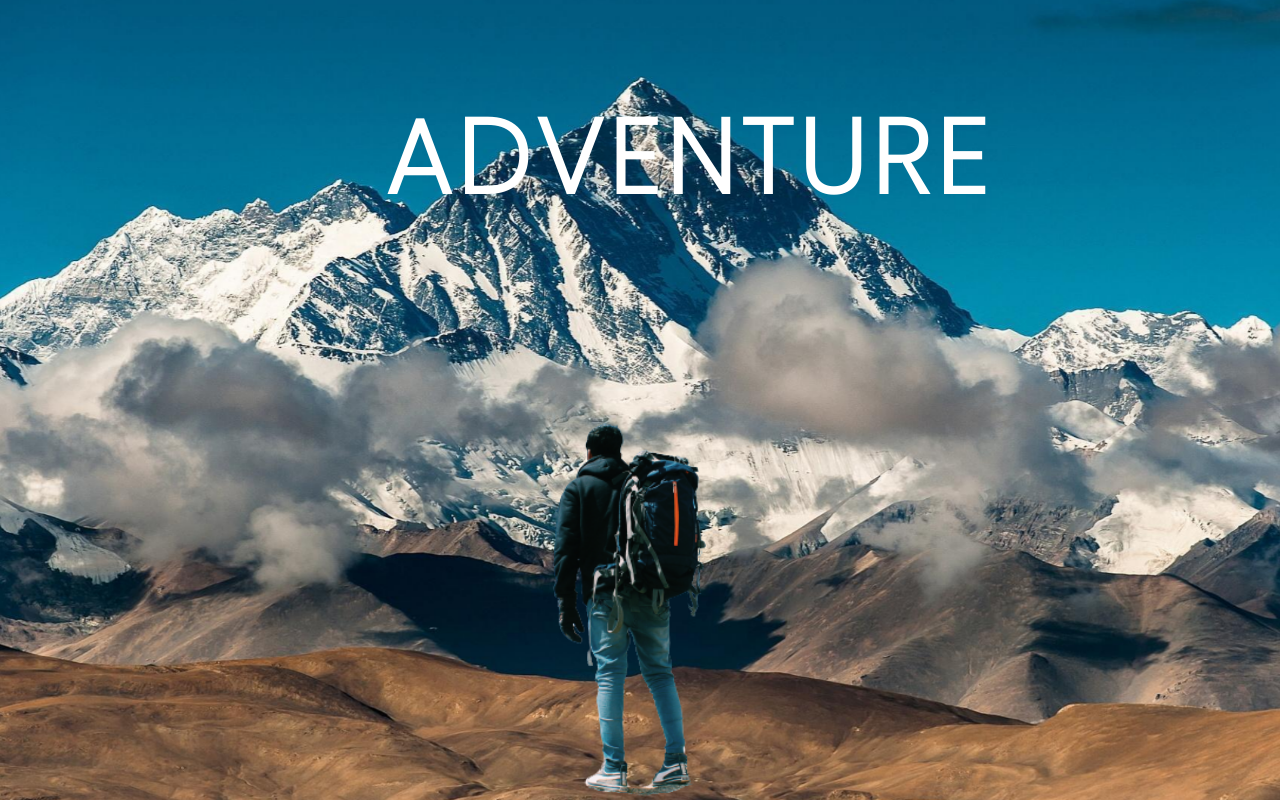
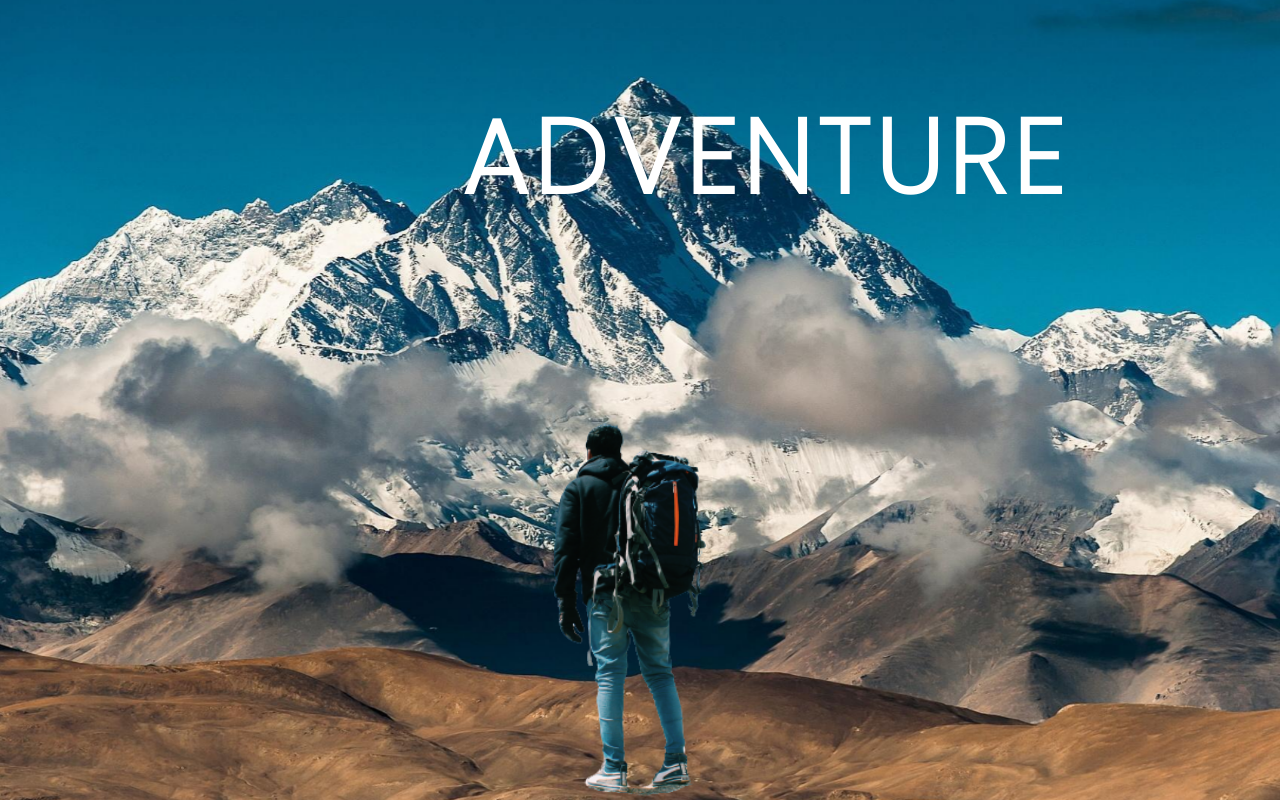
Before and after one commit to adichamoli14/Parallax, a plain HTML site: page index.html in a window 1280 px wide. Drawn offline with Linux system fonts and the light colour scheme; files whose address does not match are found by name.

Commit message:
Update style.css

```diff
--- a/style.css
+++ b/style.css
@@ -41,7 +41,7 @@
 h1{
     position: absolute;
     top: 5rem;
-    left: 34%;
+    left:40%;
     transform: translateX(-50px);
     font-size:6.5rem;
     letter-spacing: 6px;
```
